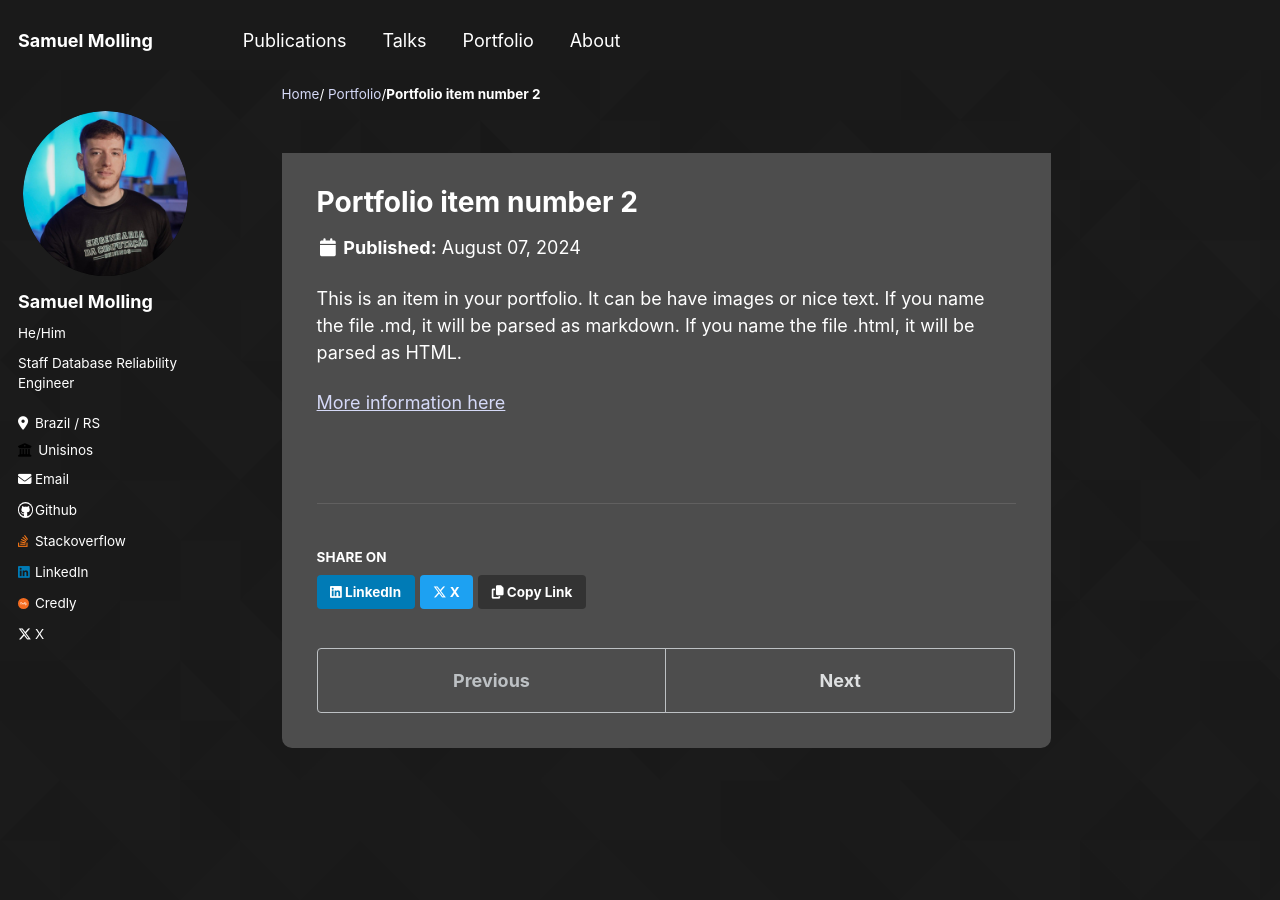
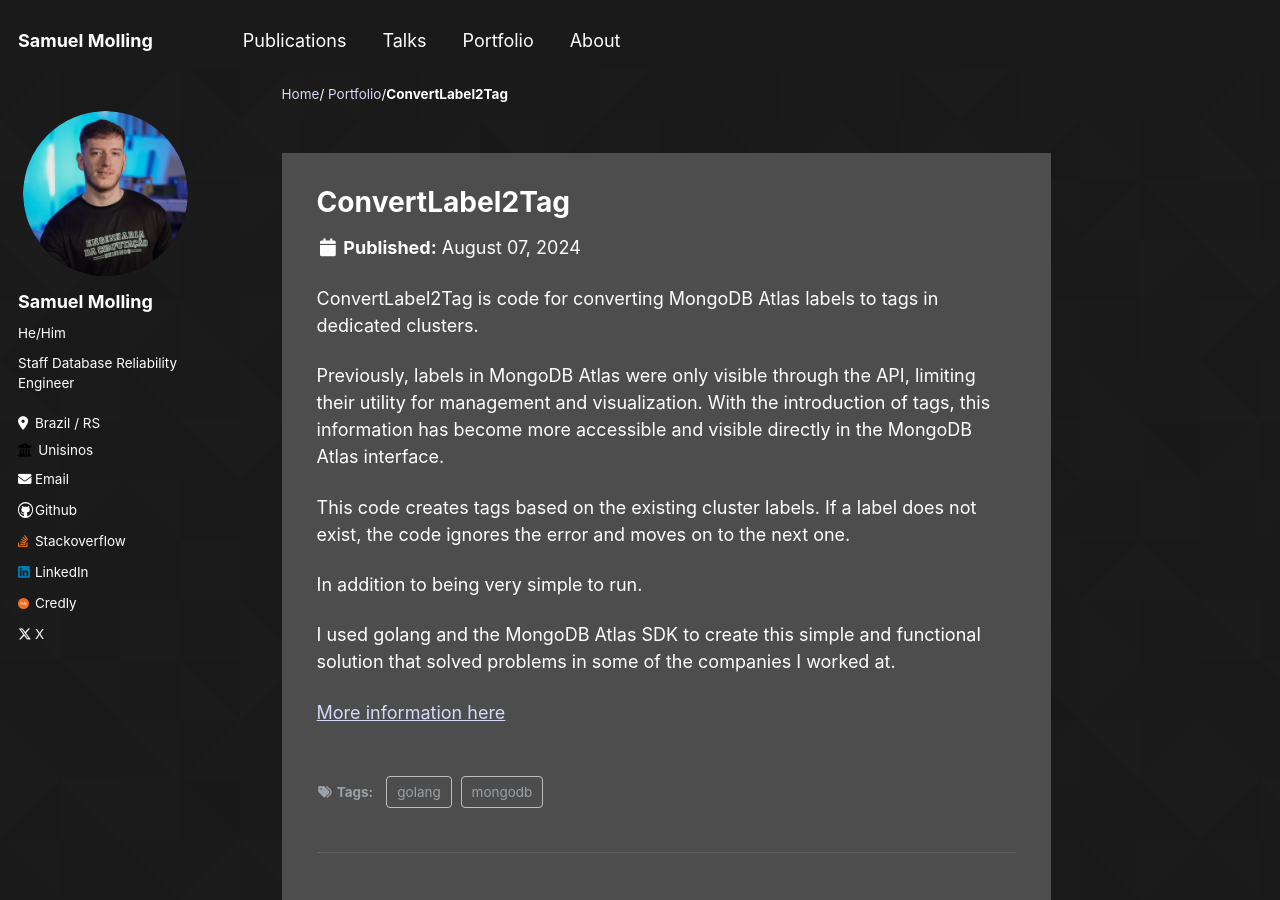
Before and after one commit to SamuelMolling/samuelmolling.github.io, a Jekyll site: the page built from _portfolio/portfolio-2.md, in a window 1280 px wide and 900 px high. Built offline with Jekyll 4.4.1, drawn with Linux system fonts in a browser that asks for light colours.

Commit message:
add portfolio

```diff
--- a/_portfolio/portfolio-2.md
+++ b/_portfolio/portfolio-2.md
@@ -1,9 +1,20 @@
 ---
-title: "Portfolio item number 2"
-excerpt: "Short description of portfolio item number 2 <br/><img src='/images/500x300.png'>"
+title: "ConvertLabel2Tag"
+excerpt: "Code for converting MongoDB Atlas labels to tags in dedicated clusters. <br/><img src='/images/golang-shirt-mongo.png'>"
 collection: portfolio
+tags:
+  - mongodb
+  - golang
 ---
 
-This is an item in your portfolio. It can be have images or nice text. If you name the file .md, it will be parsed as markdown. If you name the file .html, it will be parsed as HTML.
+ConvertLabel2Tag is code for converting MongoDB Atlas labels to tags in dedicated clusters.
 
-[More information here](http://exampleurl.com)
+Previously, labels in MongoDB Atlas were only visible through the API, limiting their utility for management and visualization. With the introduction of tags, this information has become more accessible and visible directly in the MongoDB Atlas interface.
+
+This code creates tags based on the existing cluster labels. If a label does not exist, the code ignores the error and moves on to the next one.
+
+In addition to being very simple to run.
+
+I used golang and the MongoDB Atlas SDK to create this simple and functional solution that solved problems in some of the companies I worked at.
+
+[More information here](https://github.com/SamuelMolling/convertLabel2Tag/tree/main)
```
Also changed, not shown: _portfolio/portfolio-1.md (deleted, +0 -9 lines), images/golang-shirt-mongo.png (added).
